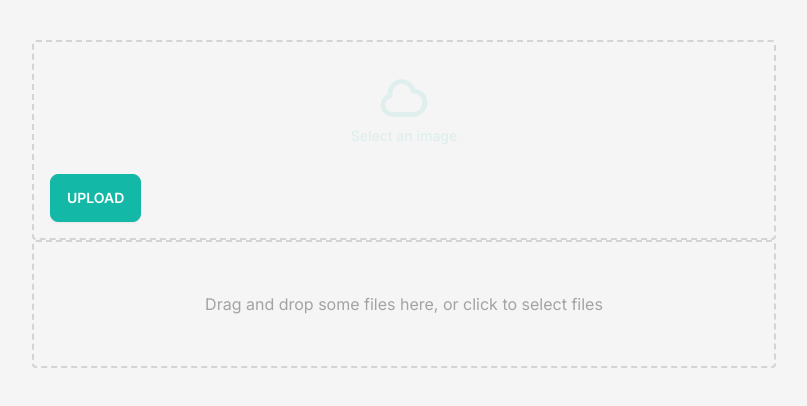
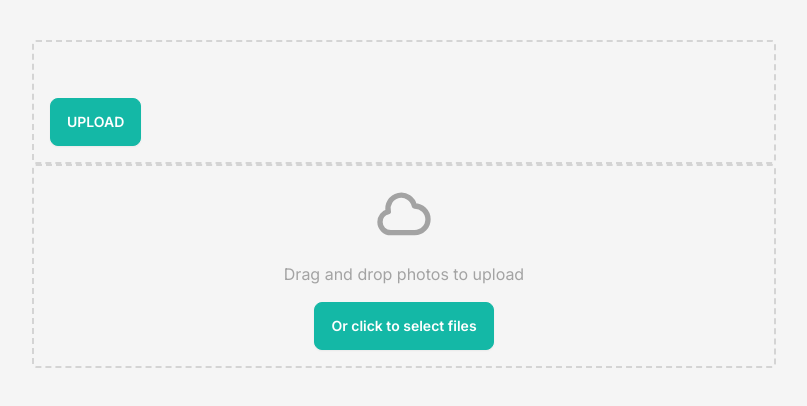
Before and after one commit to airburst/gallery, a Next.js app: page /upload in a window 1280 px wide. Shown: the top 406 px of the page, without its empty margins (236-1043 px from the left). Built offline with nearby package versions, Linux system fonts and the light colour scheme.

Commit message:
feat: Improved DropZone

```diff
--- a/package.json
+++ b/package.json
@@ -17,6 +17,7 @@
     "@planetscale/database": "^1.11.0",
     "@t3-oss/env-nextjs": "^0.7.1",
     "axios": "^1.6.2",
+    "clsx": "^2.0.0",
     "drizzle-orm": "^0.29.1",
     "next": "^14.0.4",
     "react": "18.2.0",
--- a/src/app/upload/page.tsx
+++ b/src/app/upload/page.tsx
@@ -1,7 +1,7 @@
 "use client";
 
 import { Progress } from "@/components/Progress";
-import { Previews } from "@/components/Upload/Previews";
+import { UploadDropzone } from "@/components/UploadDropzone/UploadDropzone";
 import axios, { type AxiosProgressEvent, type AxiosRequestConfig } from "axios";
 import type { NextPage } from "next";
 import Image from "next/image";
@@ -129,23 +129,6 @@ const Home: NextPage = () => {
                 </div>
               ) : (
                 <label className="flex h-full cursor-pointer flex-col items-center justify-center py-3 transition-colors duration-150 hover:text-gray-600">
-                  <svg
-                    xmlns="http://www.w3.org/2000/svg"
-                    className="h-14 w-14"
-                    fill="none"
-                    viewBox="0 0 24 24"
-                    stroke="currentColor"
-                    strokeWidth={2}
-                  >
-                    <path
-                      strokeLinecap="round"
-                      strokeLinejoin="round"
-                      d="M3 15a4 4 0 004 4h9a5 5 0 10-.1-9.999 5.002 5.002 0 10-9.78 2.096A4.001 4.001 0 003 15z"
-                    />
-                  </svg>
-                  <strong className="text-sm font-medium">
-                    Select an image
-                  </strong>
                   <input
                     className="block h-0 w-0"
                     name="file"
@@ -163,7 +146,7 @@ const Home: NextPage = () => {
             )}
           </form>
 
-          <Previews />
+          <UploadDropzone />
         </div>
       </main>
     </div>
--- a/src/components/Upload/Previews.tsx
+++ /dev/null
@@ -1,84 +0,0 @@
-import { useEffect, useState } from "react";
-import { useDropzone } from "react-dropzone";
-
-const thumbsContainer = {
-  display: "flex",
-  flexDirection: "row",
-  flexWrap: "wrap",
-  marginTop: 16,
-};
-
-const thumb = {
-  display: "inline-flex",
-  borderRadius: 2,
-  border: "1px solid #eaeaea",
-  marginBottom: 8,
-  marginRight: 8,
-  width: 100,
-  height: 100,
-  padding: 4,
-  boxSizing: "border-box",
-};
-
-const thumbInner = {
-  display: "flex",
-  minWidth: 0,
-  overflow: "hidden",
-};
-
-const img = {
-  display: "block",
-  width: "auto",
-  height: "100%",
-};
-
-export const Previews = (props) => {
-  const [files, setFiles] = useState([]);
-  const { getRootProps, getInputProps } = useDropzone({
-    accept: {
-      "image/*": [],
-    },
-    onDrop: (acceptedFiles) => {
-      setFiles(
-        acceptedFiles.map((file) =>
-          Object.assign(file, {
-            preview: URL.createObjectURL(file),
-          }),
-        ),
-      );
-    },
-  });
-
-  const thumbs = files.map((file) => (
-    <div style={thumb} key={file.name}>
-      <div style={thumbInner}>
-        <img
-          src={file.preview}
-          style={img}
-          // Revoke data uri after image is loaded
-          onLoad={() => {
-            URL.revokeObjectURL(file.preview);
-          }}
-        />
-      </div>
-    </div>
-  ));
-
-  useEffect(() => {
-    // Make sure to revoke the data uris to avoid memory leaks, will run on unmount
-    return () => files.forEach((file) => URL.revokeObjectURL(file.preview));
-  }, [files]);
-
-  return (
-    <section className="container">
-      <div
-        {...getRootProps({ className: "dropzone" })}
-        className="flex h-32 w-full cursor-grab items-center justify-center rounded border-2 border-dashed border-neutral-300 text-neutral-400 hover:bg-neutral-200"
-      >
-        <input {...getInputProps()} />
-        <p>Drag and drop some files here, or click to select files</p>
-      </div>
-      <aside style={thumbsContainer}>{thumbs}</aside>
-    </section>
-  );
-};
--- a/src/components/Upload/index.tsx
+++ /dev/null
@@ -1,33 +0,0 @@
-/* eslint-disable @typescript-eslint/no-unsafe-call */
-/* eslint-disable @typescript-eslint/no-unsafe-assignment */
-import { useCallback } from "react";
-import { useDropzone } from "react-dropzone";
-
-export const UploadDropzone = () => {
-  const onDrop = useCallback((acceptedFiles: File[]) => {
-    acceptedFiles.forEach((file) => {
-      const reader = new FileReader();
-
-      reader.onabort = () => console.log("file reading was aborted");
-      reader.onerror = () => console.log("file reading has failed");
-      reader.onload = () => {
-        // Do whatever you want with the file contents
-        const binaryStr = reader.result;
-        console.log(binaryStr);
-      };
-      reader.readAsArrayBuffer(file);
-    });
-  }, []);
-
-  const { getRootProps, getInputProps } = useDropzone({ onDrop });
-
-  return (
-    <div
-      {...getRootProps({ className: "dropzone" })}
-      className="flex h-32 w-full cursor-grab items-center justify-center rounded border-2 border-dashed border-neutral-300 text-neutral-400 hover:bg-neutral-200"
-    >
-      <input {...getInputProps()} />
-      <p>Drag and drop some files here, or click to select files</p>
-    </div>
-  );
-};
--- /dev/null
+++ b/src/components/UploadDropzone/Thumbs.tsx
@@ -0,0 +1,39 @@
+import Image from "next/image";
+import { Progress } from "../Progress";
+
+export interface FileWithPreview extends File {
+  preview?: string;
+}
+
+type ThumbsProps = {
+  files: FileWithPreview[];
+  onLoad?: () => void;
+};
+
+export const Thumbs = ({ files }: ThumbsProps) => {
+  const thumbs = files.map((file) => (
+    <div className="rounded p-2 text-neutral-700" key={file.name}>
+      <div className="flex flex-row items-center gap-8 rounded">
+        {file.preview && (
+          <div className="flex w-full flex-row items-end gap-4 border-b-2 pb-4">
+            <Image
+              className="rounded"
+              src={file.preview}
+              width={64}
+              height={64}
+              alt={file.name}
+            />
+            <div className="flex flex-1 flex-col">
+              {file.name}
+              <div className="w-full">
+                <Progress value={0} max={100} />
+              </div>
+            </div>
+          </div>
+        )}
+      </div>
+    </div>
+  ));
+
+  return <aside className="mt-4 flex flex-col">{thumbs}</aside>;
+};
--- /dev/null
+++ b/src/components/UploadDropzone/UploadDropzone.tsx
@@ -0,0 +1,87 @@
+import clsx from "clsx";
+import { useEffect, useState } from "react";
+import { useDropzone } from "react-dropzone";
+import { Thumbs, type FileWithPreview } from "./Thumbs";
+
+export const UploadDropzone = () => {
+  const [files, setFiles] = useState<FileWithPreview[]>([]);
+
+  // const onDrop = (acceptedFiles: File[]) => {
+  //   acceptedFiles.forEach((file) => {
+  //     const reader = new FileReader();
+
+  //     reader.onabort = () => console.log("file reading was aborted");
+  //     reader.onerror = () => console.log("file reading has failed");
+  //     reader.onload = () => {
+  //       // Do whatever you want with the file contents
+  //       const binaryStr = reader.result;
+  //       console.log(binaryStr);
+  //     };
+  //     reader.readAsArrayBuffer(file);
+  //   });
+  // };
+
+  const { getRootProps, getInputProps, open, isDragActive } = useDropzone({
+    // Disable click and keydown behavior
+    noClick: true,
+    noKeyboard: true,
+    accept: {
+      "image/*": [],
+    },
+    onDrop: (acceptedFiles) => {
+      setFiles(
+        acceptedFiles.map((file) =>
+          Object.assign(file, {
+            preview: URL.createObjectURL(file),
+          }),
+        ),
+      );
+    },
+  });
+
+  useEffect(() => {
+    // Revoke the data uris to avoid memory leaks; run on unmount
+    return () =>
+      files.forEach((file) => {
+        if (file.preview) {
+          URL.revokeObjectURL(file.preview);
+        }
+      });
+  }, [files]);
+
+  // Set styles
+  const classes = clsx(
+    "cursor-grab  rounded border-2 border-dashed border-neutral-300 text-neutral-400",
+    isDragActive && "border-red-500",
+  );
+
+  return (
+    <section className="flex flex-col">
+      <div {...getRootProps()} className={classes}>
+        <input {...getInputProps()} />
+        <div className="flex w-full flex-col items-center justify-center gap-2 p-4">
+          <svg
+            xmlns="http://www.w3.org/2000/svg"
+            className="h-16 w-16"
+            fill="none"
+            viewBox="0 0 24 24"
+            stroke="currentColor"
+            strokeWidth={2}
+          >
+            <path
+              strokeLinecap="round"
+              strokeLinejoin="round"
+              d="M3 15a4 4 0 004 4h9a5 5 0 10-.1-9.999 5.002 5.002 0 10-9.78 2.096A4.001 4.001 0 003 15z"
+            />
+          </svg>
+          <p className="p-2">Drag and drop photos to upload</p>
+          <button className="btn btn-primary" type="button" onClick={open}>
+            Or click to select files
+          </button>
+        </div>
+      </div>
+
+      <Thumbs files={files} />
+    </section>
+  );
+};
--- /dev/null
+++ b/src/components/UploadDropzone/index.tsx
@@ -0,0 +1 @@
+export * from "./UploadDropzone";
```
Also changed, not shown: 1 other file (tests, documents, lock files or other folders).
